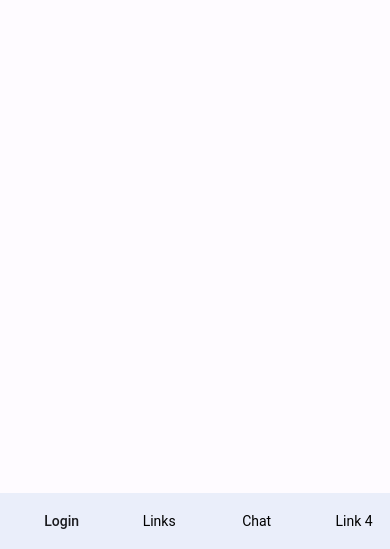
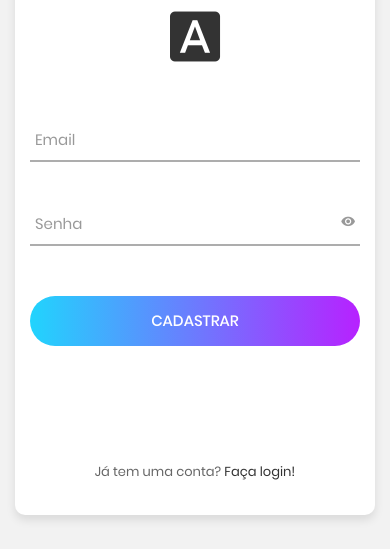
Before and after one commit to AnaliseVenv/MeuProfissa, a website with bundled scripts: page www/link2.html in a window 390 px wide. Shown: the part 295-844 px from the top of the page. Built offline with nearby package versions, Linux system fonts and the light colour scheme; a web font is replaced by a local one.

Commit message:
aadasdasd

```diff
--- a/www/link2.html
+++ b/www/link2.html
@@ -7,16 +7,41 @@
     <meta name="viewport"
         content="width=device-width, initial-scale=1, maximum-scale=1, minimum-scale=1, user-scalable=no, viewport-fit=cover">
     <meta name="apple-mobile-web-app-capable" content="yes">
-    <!-- Color theme for statusbar (Android only) -->
+    <!-- Color theme for statusbar (Android only) --->
     <meta name="theme-color" content="#2196f3">
     <!-- Your app title -->
-    <title>My App</title>
-    <!-- Path to Framework7 Library Bundle CSS --->
+    <title>Template Tab</title>
+    <!-- Path to Framework7 Library Bundle CSS -->
     <link rel="stylesheet" href="lib/framework7-bundle.min.css">
     <!-- CSS PERSONALIZADO PARA MENU-->
     <link rel="stylesheet" href="css/personalizado.css">
     <!--Ícones Material Design-->
     <link rel="stylesheet" href="css/materialdesignicons.min.css">
+	<title>Login V2</title>
+	<meta charset="UTF-8">
+	<meta name="viewport" content="width=device-width, initial-scale=1">
+<!--===============================================================================================-->
+	<link rel="icon" type="image/png" href="images/icons/favicon.ico"/>
+<!--===============================================================================================-->
+	<link rel="stylesheet" type="text/css" href="vendor/bootstrap/css/bootstrap.min.css">
+<!--===============================================================================================-->
+	<link rel="stylesheet" type="text/css" href="fonts/font-awesome-4.7.0/css/font-awesome.min.css">
+<!--===============================================================================================-->
+	<link rel="stylesheet" type="text/css" href="fonts/iconic/css/material-design-iconic-font.min.css">
+<!--===============================================================================================-->
+	<link rel="stylesheet" type="text/css" href="vendor/animate/animate.css">
+<!--===============================================================================================-->
+	<link rel="stylesheet" type="text/css" href="vendor/css-hamburgers/hamburgers.min.css">
+<!--===============================================================================================-->
+	<link rel="stylesheet" type="text/css" href="vendor/animsition/css/animsition.min.css">
+<!--===============================================================================================-->
+	<link rel="stylesheet" type="text/css" href="vendor/select2/select2.min.css">
+<!--===============================================================================================-->
+	<link rel="stylesheet" type="text/css" href="vendor/daterangepicker/daterangepicker.css">
+<!--===============================================================================================-->
+	<link rel="stylesheet" type="text/css" href="css/util.css">
+	<link rel="stylesheet" type="text/css" href="css/main.css">
+<!--===============================================================================================-->
 
 
 </head>
@@ -28,28 +53,6 @@
         <!-- Your main view, should have "view-main" class -->
         <div class="view view-main">
 
-            <!-- TAB BAR-->
-            <div class="toolbar toolbar-bottom">
-                <div class="toolbar-inner display-flex">
-                    <a href="/index/" class="tab-link link active">
-                        <i class="mdi mdi-home"></i>
-                        <span>Login</span>
-                    </a>
-                    <a href="/link2/" class="tab-link link">
-                        <i class="mdi mdi-link"></i>
-                        <span>Links</span>
-                    </a>
-                    <a href="/link3/" class="tab-link link">
-                        <i class="mdi mdi-account"></i>
-                        <span>Chat</span>
-                    </a>
-                    <a href="/login2/" class="tab-link link">
-                        <i class="mdi mdi-account"></i>
-                        <span>Link 4</span>
-                    </a>
-
-                </div>
-            </div>
 
             <!-- Initial Page, "data-name" contains page name -->
             <div data-name="index" class="page color-theme-blue">
@@ -69,7 +72,10 @@
                             <div class="wrap-login100">
                                 <form class="login100-form validate-form">
                                     <span class="login100-form-title p-b-26">
-                                        Cadastre-se
+                                        Cadastre-se!
+                                    </span>
+                                    <span class="login100-form-title p-b-48">
+                                        <i class="zmdi zmdi-font"></i>
                                     </span>
 
                                     <div class="wrap-input100 validate-input" data-validate = "Valid email is: a@b.c">
@@ -88,19 +94,19 @@
                                     <div class="container-login100-form-btn">
                                         <div class="wrap-login100-form-btn">
                                             <div class="login100-form-bgbtn"></div>
-                                            <button class="login100-form-btn" id="submit" name="submit" type="submit" id="password">
-                                                Login
+                                            <button class="login100-form-btn" id="submit" name="submit" type="submit">
+                                                Cadastrar
                                             </button>
                                         </div>
                                     </div>
 
                                     <div class="text-center p-t-115">
                                         <span class="txt1">
-                                            Já tem uma conta?.
+                                            Já tem uma conta?
                                         </span>
 
                                         <a class="txt2" href="/index/">
-                                            Faça o Login!
+                                            Faça login!
                                         </a>
                                     </div>
                                 </form>
@@ -138,4 +144,5 @@
         <script src="js/auth-signin.js"></script>
         <script type="module" src="js/firebase_signin.js" defer></script>
 </body>
+
 </html>
```
Also changed, not shown: www/index.html (+1 -1 lines).
